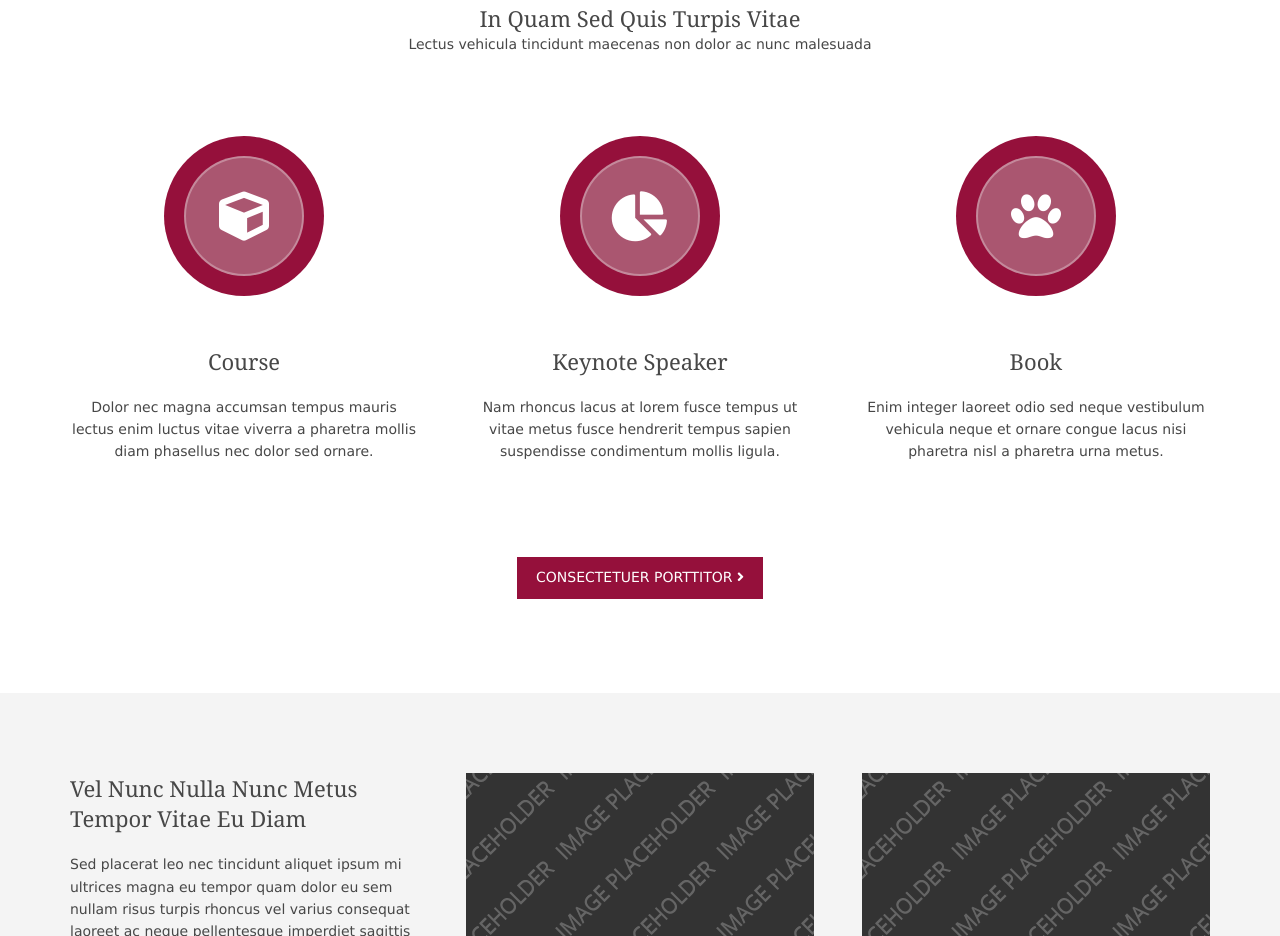
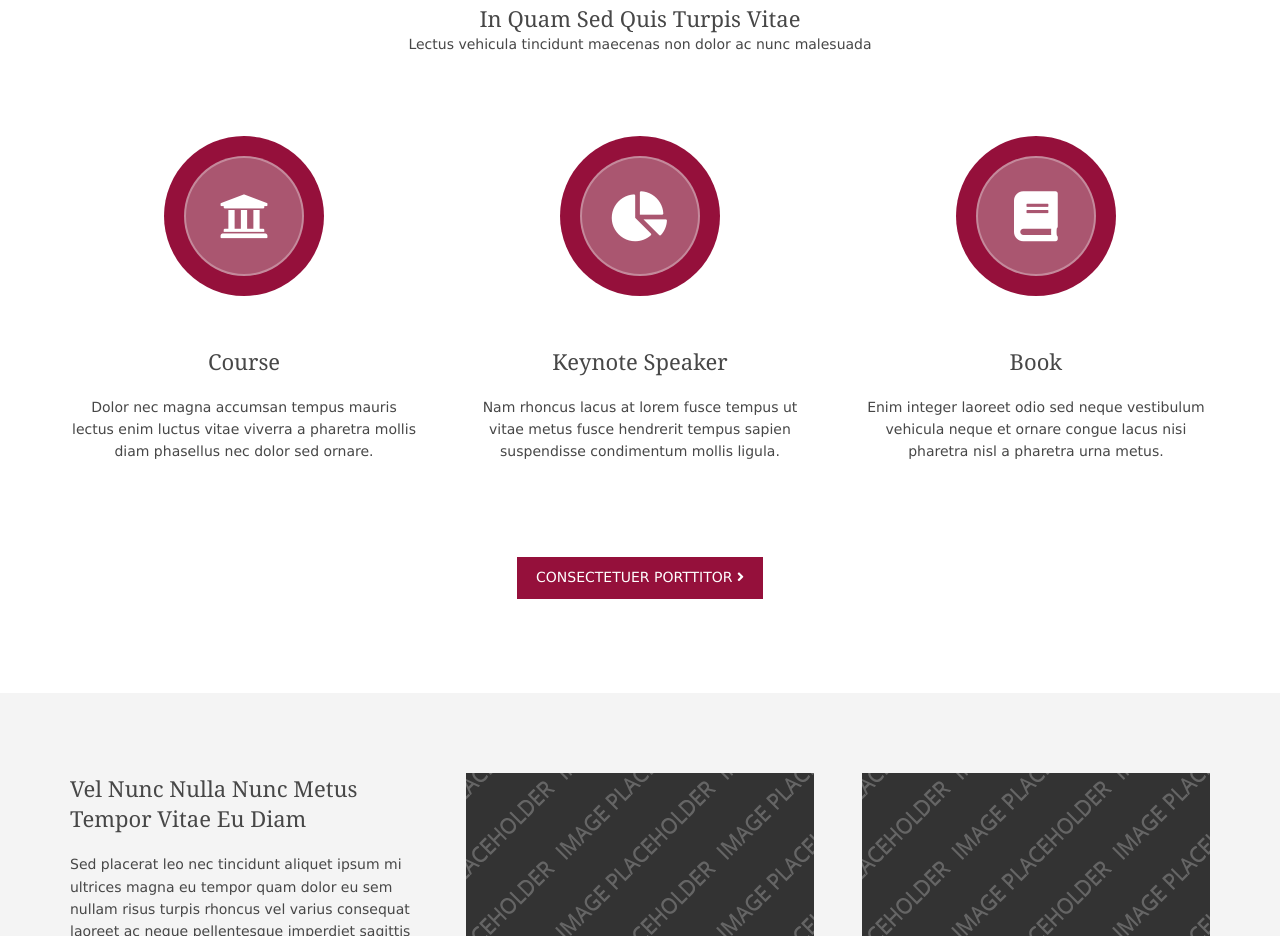
Before and after one commit to AbtinBidgoli/LLJr, a plain HTML site: page index.html in a window 1280 px wide. Shown: the part 886-1822 px from the top of the page. Drawn offline with Linux system fonts and the light colour scheme.

Commit message:
Update index.html

```diff
--- a/index.html
+++ b/index.html
@@ -126,7 +126,7 @@ Larry Long Jr Speaks
       <p>Lectus vehicula tincidunt maecenas non dolor ac nunc malesuada</p>
     </div>
     <div class="group center btmspace-80">
-      <article class="one_third first"><a class="ringcon btmspace-50" href="#"><i class="fas fa-cube"></i></a>
+      <article class="one_third first"><a class="ringcon btmspace-50" href="#"><i class="fas fa-university"></i></a>
         <h6 class="heading">Course</h6>
         <p>Dolor nec magna accumsan tempus mauris lectus enim luctus vitae viverra a pharetra mollis diam phasellus nec dolor sed ornare.</p>
       </article>
@@ -134,7 +134,7 @@ Larry Long Jr Speaks
         <h6 class="heading">Keynote Speaker</h6>
         <p>Nam rhoncus lacus at lorem fusce tempus ut vitae metus fusce hendrerit tempus sapien suspendisse condimentum mollis ligula.</p>
       </article>
-      <article class="one_third"><a class="ringcon btmspace-50" href="#"><i class="fas fa-paw"></i></a>
+      <article class="one_third"><a class="ringcon btmspace-50" href="#"><i class="fas fa-book"></i></a>
         <h6 class="heading">Book</h6>
         <p>Enim integer laoreet odio sed neque vestibulum vehicula neque et ornare congue lacus nisi pharetra nisl a pharetra urna metus.</p>
       </article>
```
